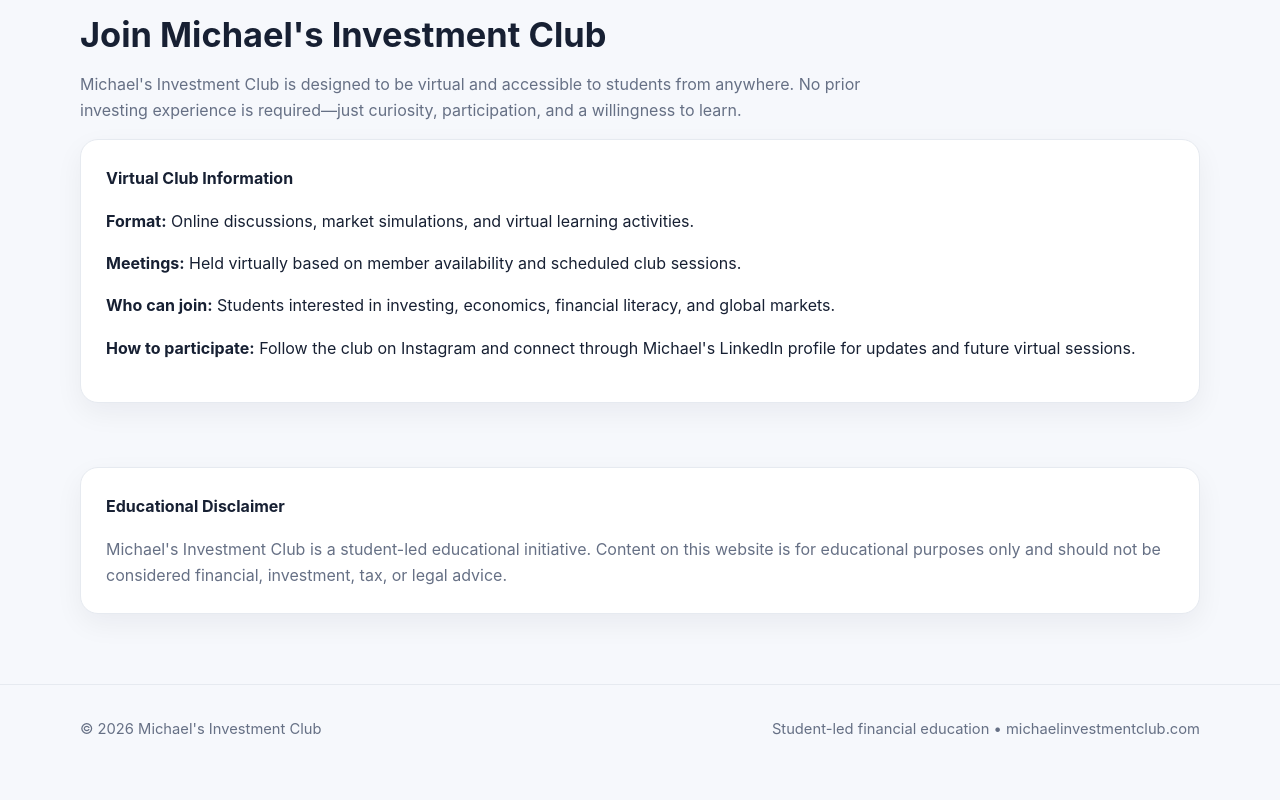
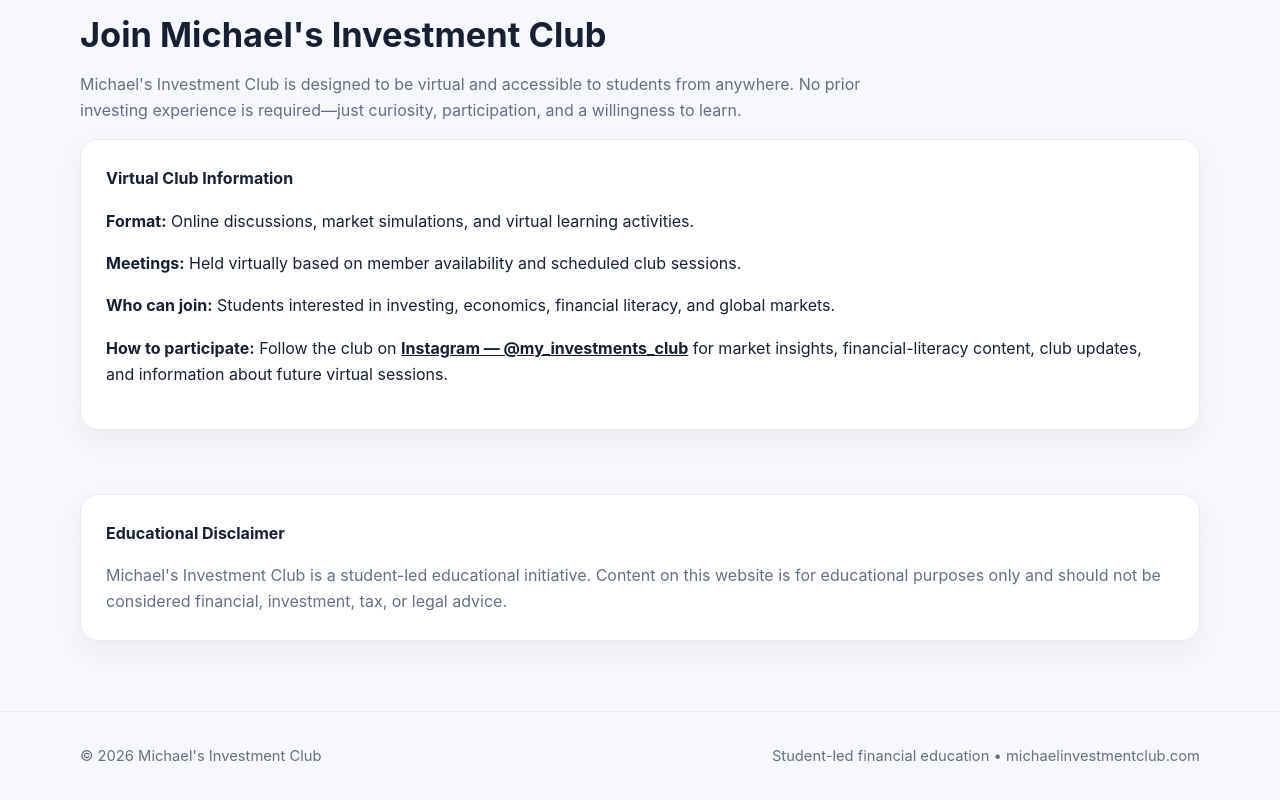
Before and after one commit to michael-alexei/michael-investment-club, an Eleventy site: page src/index.njk in a window 1280 px wide. Shown: the part 3755-4555 px from the top of the page. Before the commit the page ends 4529 px from the top, so only its background shows below. Built offline with nearby package versions, Linux system fonts and the light colour scheme; Eleventy itself is replaced by a stand-in of ours; files that its build step writes are made by us from their sources.

Commit message:
Add Instagram link to Join section
Updated the virtual club participation section with a direct link to @my_investments_club.

```diff
--- a/src/index.njk
+++ b/src/index.njk
@@ -175,7 +175,7 @@ description: Student-led finance, investing education, market analysis, and fina
         <p><b>Format:</b> Online discussions, market simulations, and virtual learning activities.</p>
         <p><b>Meetings:</b> Held virtually based on member availability and scheduled club sessions.</p>
         <p><b>Who can join:</b> Students interested in investing, economics, financial literacy, and global markets.</p>
-        <p><b>How to participate:</b> Follow the club on Instagram and connect through Michael's LinkedIn profile for updates and future virtual sessions.</p>
+        <p><b>How to participate:</b> Follow the club on <a href="https://www.instagram.com/my_investments_club/" target="_blank" rel="noopener noreferrer"><strong>Instagram — @my_investments_club</strong></a> for market insights, financial-literacy content, club updates, and information about future virtual sessions.</p>
       </div>
     </section>
 
```
